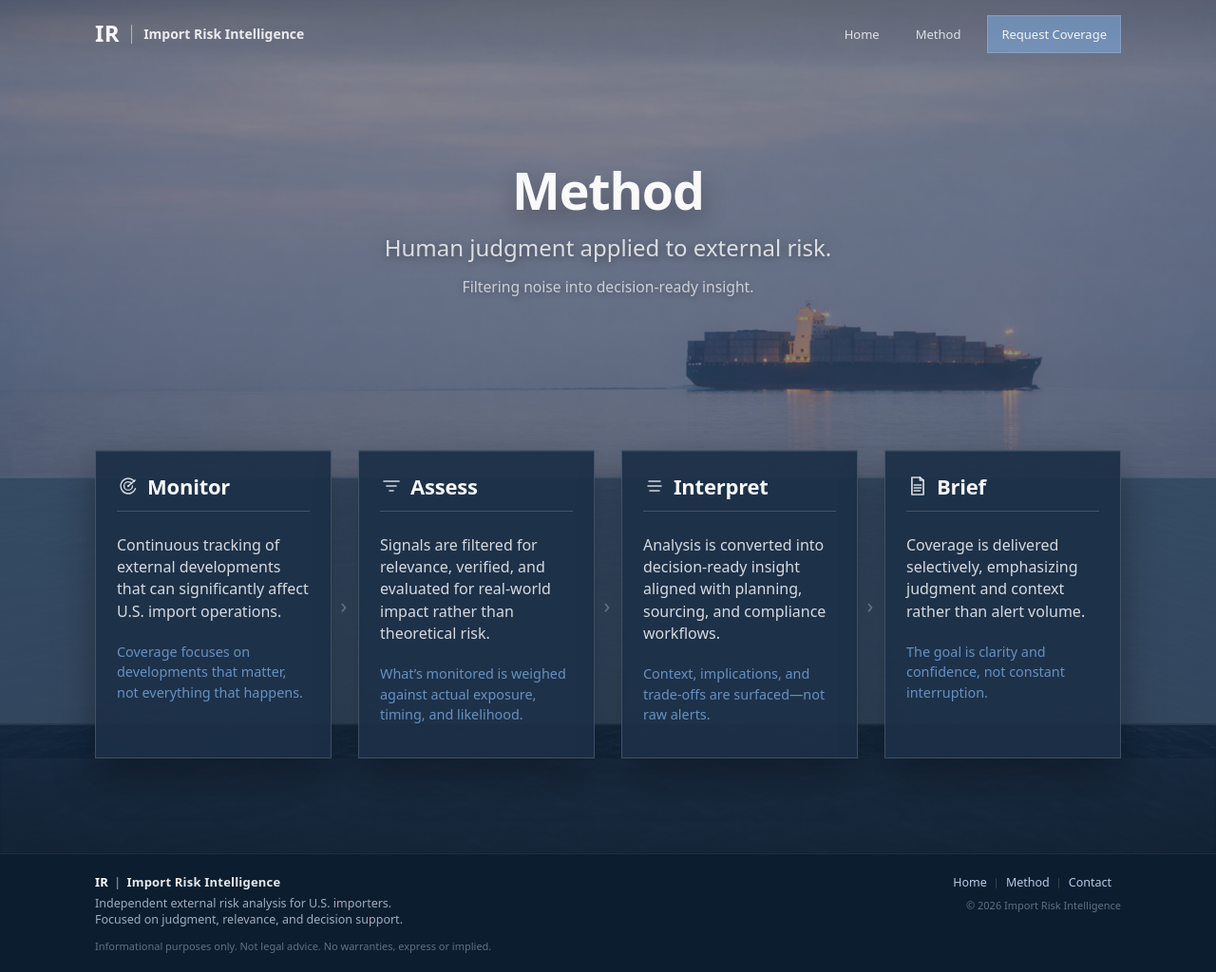
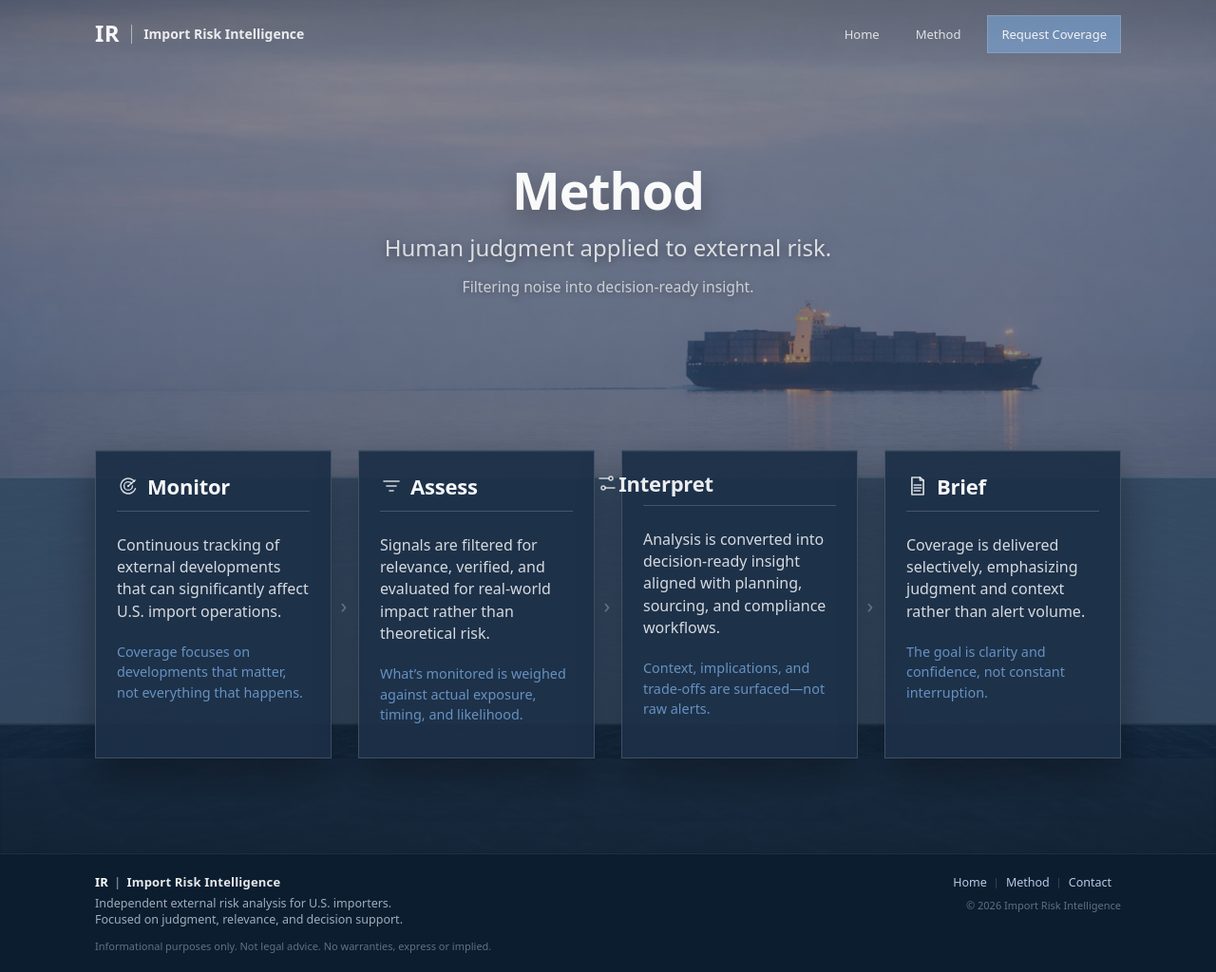
Before and after one commit to importrisk/import-risk-intelligence-site, a Jekyll site: the page built from method.html, in a window 1280 px wide. Shown: the whole page at 95% size. Built offline with Jekyll 4.4.1, drawn with Linux system fonts in a browser that asks for light colours.

Commit message:
Update method.html

```diff
--- a/method.html
+++ b/method.html
@@ -113,23 +113,19 @@ description: How Import Risk Intelligence evaluates and tracks supply-chain risk
             <header class="mf-head">
               <span class="mf-icon" aria-hidden="true">
     <!-- Interpret icon (stacked layers) -->
-<svg viewBox="0 0 24 24" fill="none"
-     stroke="currentColor" stroke-width="1.5"
-     stroke-linecap="round" stroke-linejoin="round"
-     aria-hidden="true">
+<span class="mf-icon" aria-hidden="true">
+  <svg viewBox="0 0 24 24" fill="none"
+       stroke="currentColor" stroke-width="1.5"
+       stroke-linecap="round" stroke-linejoin="round">
+    <!-- top slider -->
+    <path d="M4 7h10"/>
+    <circle cx="16" cy="7" r="2"/>
 
-  <!-- top layer -->
-  <path d="M6 7h12"/>
-
-  <!-- middle layer (slightly offset) -->
-  <path d="M5 12h14"/>
-
-  <!-- bottom layer (offset opposite direction) -->
-  <path d="M7 17h10"/>
-
-</svg>
-
-              </span>
+    <!-- bottom slider -->
+    <path d="M10 17h10"/>
+    <circle cx="8" cy="17" r="2"/>
+  </svg>
+</span>
 
               <h3 class="mf-title">Interpret</h3>
             </header>
```
